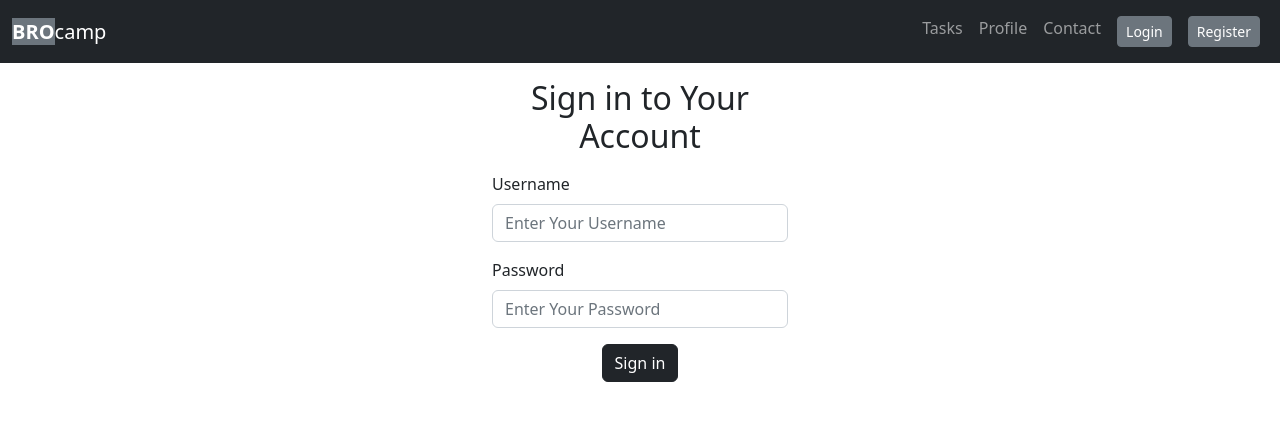
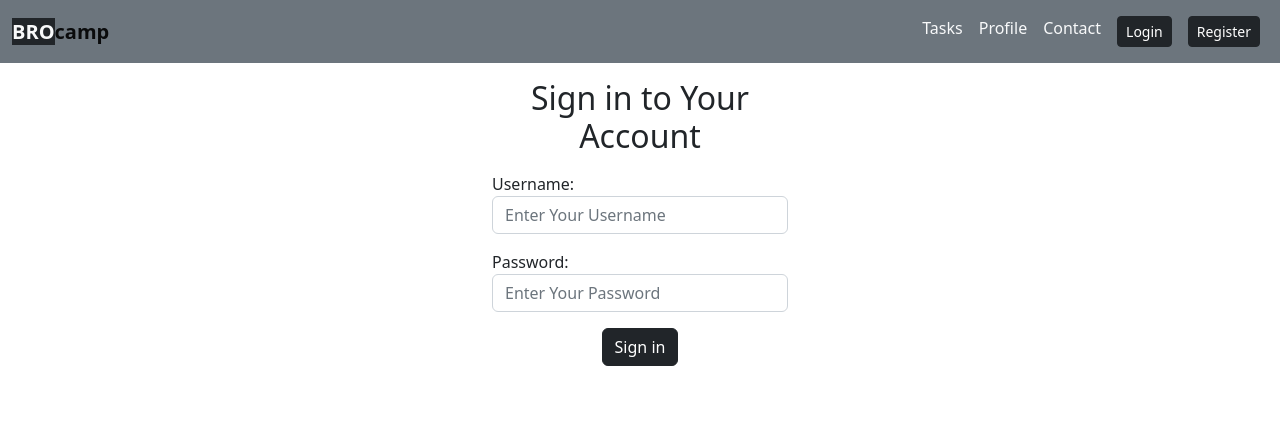
Before and after one commit to mubarakmayyeri/brocamp-student-workspace, a Django app: page /signin in a window 1280 px wide. Shown: the top 421 px of the page. Run offline with Django 4.2, Linux system fonts and the light colour scheme.

Commit message:
forms module created

```diff
--- /dev/null
+++ b/accounts/forms.py
@@ -0,0 +1,5 @@
+from django import forms
+
+class SigninForm(forms.Form):
+    username = forms.CharField(widget=forms.TextInput(attrs={'class': 'form-control mb-3', 'placeholder': 'Enter Your Username'}), max_length=100)
+    password = forms.CharField(widget=forms.PasswordInput(attrs={'class': 'form-control', 'placeholder': 'Enter Your Password'}), label="Password")
--- a/accounts/templates/signin.html
+++ b/accounts/templates/signin.html
@@ -13,15 +13,8 @@
   <h2 class='h2 text-center mt-3 mb-3'>Sign in to Your Account</h2>
   <form method='post' acion='/signin'>
     {% csrf_token %}
-    <div class="mb-3">
-      <label for="username" class="form-label">Username</label>
-      <input type="text" class="form-control" name='username' id="username" placeholder='Enter Your Username'>
-    </div>
-    <div class="mb-3">
-      <label for="exampleInputPassword1" class="form-label">Password</label>
-      <input type="password" class="form-control" name='pass1' id="pass1" placeholder='Enter Your Password'>
-    </div>
-    <div class='d-flex justify-content-center'>
+    {{ form.as_div }}
+    <div class='d-flex justify-content-center mt-3'>
       <button type="submit" class="btn btn-dark">Sign in</button>
     </div>
   </form>
--- a/accounts/templates/theme.html
+++ b/accounts/templates/theme.html
@@ -4,43 +4,43 @@
     <meta charset="utf-8">
     <meta name="viewport" content="width=device-width, initial-scale=1">
     <title>Brocamp Student's Workspace</title>
-    <link rel="icon" type="image/x-icon" href="../assets/images/logos/favicon.jpg">
+    <link rel="icon" type="image/x-icon" href="https://beckleymechanical.com/wp-content/uploads/2016/11/favicon-300x300.png">
     <link href="https://cdn.jsdelivr.net/npm/bootstrap@5.2.2/dist/css/bootstrap.min.css" rel="stylesheet" integrity="sha384-Zenh87qX5JnK2Jl0vWa8Ck2rdkQ2Bzep5IDxbcnCeuOxjzrPF/et3URy9Bv1WTRi" crossorigin="anonymous">
   </head>
   <body>
 
-    <nav class="navbar navbar-expand-lg bg-dark navbar-dark">
+    <nav class="navbar navbar-expand-lg bg-secondary navbar-light">
       <div class="container-fluid">
-        <a class="navbar-brand" href="/"><span class='bg-secondary txt-dark fw-bold'>BRO</span>camp</a>
+        <a class="navbar-brand fw-semibold" href="/"><span class='bg-dark text-light fw-bold'>BRO</span>camp</a>
         <button class="navbar-toggler" type="button" data-bs-toggle="collapse" data-bs-target="#navbarSupportedContent" aria-controls="navbarSupportedContent" aria-expanded="false" aria-label="Toggle navigation">
           <span class="navbar-toggler-icon"></span>
         </button>
         <div class="collapse navbar-collapse" id="navbarSupportedContent">
           <ul class="navbar-nav ms-auto mb-lg-0">
             <li class="nav-item">
-              <a class="nav-link" href="/tasks">Tasks</a>
+              <a class="nav-link text-light" href="/tasks">Tasks</a>
             </li>
             <li class="nav-item">
-              <a class="nav-link" href="/profile">Profile</a>
+              <a class="nav-link text-light" href="/profile">Profile</a>
             </li>
             <li class="nav-item">
-              <a class="nav-link" href="/contact">Contact</a>
+              <a class="nav-link text-light" href="/contact">Contact</a>
             </li>
             {% if user.is_authenticated %}
             <li class="nav-item">
               <a class="nav-link" href='{% url "signout" %}'>
-                <button class='btn btn-sm btn-secondary'>Logout</button>
+                <button class='btn btn-sm btn-dark'>Logout</button>
               </a>
             </li>
               {% else %}
               <li class="nav-item">
                 <a class="nav-link" href='{% url "signin" %}'>
-                  <button class='btn btn-sm btn-secondary'>Login</button>
+                  <button class='btn btn-sm btn-dark'>Login</button>
                 </a>
               </li>
               <li class="nav-item">
                 <a class="nav-link" href='{% url "signup" %}'>
-                  <button class='btn btn-sm btn-secondary'>Register</button>
+                  <button class='btn btn-sm btn-dark'>Register</button>
                 </a>
               </li>
 
--- a/accounts/urls.py
+++ b/accounts/urls.py
@@ -10,5 +10,5 @@ urlpatterns = [
     path('workspace', views.workspace, name='workspace'),
     path('tasks', views.tasks, name='tasks'),
     path('profile', views.profile, name='profile'),
-    path('contact', views.contact, name='contact')
+    path('contact', views.contact, name='contact'),
 ]
--- a/accounts/views.py
+++ b/accounts/views.py
@@ -4,6 +4,8 @@ from django.contrib.auth import authenticate, login, logout
 from django.contrib import messages
 from django.contrib.auth.models import User
 from django.http import HttpResponse
+
+from .forms import SigninForm
 
 # Create your views here.
 
@@ -24,26 +26,33 @@ def signup(request):
   return render(request, 'signup.html')
 
 def signin(request):
-  if 'username' in request.session:
-    return redirect('workspace')
+    if 'username' in request.session:
+        return redirect('workspace')
 
-  if request.method == 'POST':
-    username = request.POST['username']
-    pass1 = request.POST['pass1']
+    # if this is a POST request we need to process the form data
+    if request.method == 'POST':
+        # create a form instance and populate it with data from the request:
+        form = SigninForm(request.POST)
+        # check whether it's valid:
+        if form.is_valid():
+            username = request.POST['username']
+            password = request.POST['password']
 
-    user = authenticate(username=username, password=pass1)
+            user = authenticate(username=username, password=password)
 
-    if user is not None:
-      request.session['username'] = username
-      login(request, user)
-      return render(request, 'workspace.html', {'uname':username})
+            if user is not None:
+                request.session['username'] = username
+                login(request, user)
+                return render(request, 'workspace.html', {'uname':username})
+            else:
+                messages.error(request, "Wrong username/password")
+                return redirect('signin')
 
+    # if a GET (or any other method) we'll create a blank form
     else:
-      messages.error(request, "Wrong username/password")
-      return redirect('signin')
+        form = SigninForm()
 
-
-  return render(request, 'signin.html')
+    return render(request, 'signin.html', {'form': form})
 
 def signout(request):
   if 'username' in request.session:
```
Also changed, not shown: accounts/templates/home.html (indentation only), db.sqlite3.
